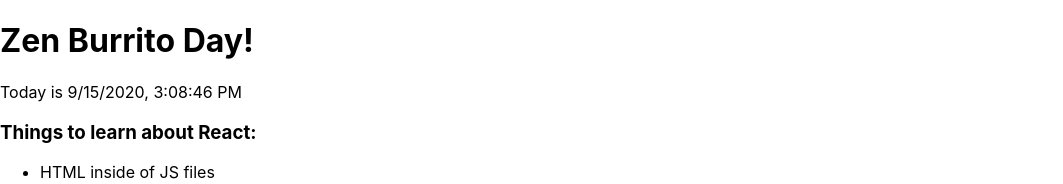
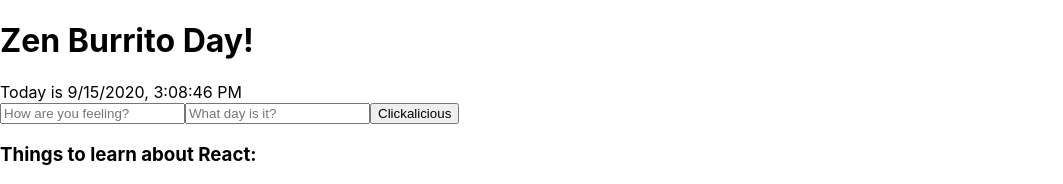
Before and after one commit to jhinderer717/tarjan-react-intro, a React (Create React App) app: page / in a window 1280 px wide. Shown: the top 184 px of the page, without its empty margins (0-1063 px from the left). Built offline with nearby package versions, Linux system fonts and the light colour scheme.

Commit message:
event.target.value

```diff
--- a/src/App.js
+++ b/src/App.js
@@ -19,19 +19,43 @@
   state = {
     whatDayIsIt: 'Burrito Day',
     feeling: 'Zen',
-    human: [
-      {
-        firstName: 'John',
-        lastName: 'Greatest'
-      },
-      {
-        //...
-      }
-    ]
+
+    // When I click a button
+    // I want this to change to:
+    //
+    // whatDayIsIt: 'Cage Day',
+    // feeling: 'Clickalus'
+  }
+
+  // Save a `this`!
+  // Use arrow functions
+  // Arrow functions will save you
+  clickalicious = () => {
+    // Always use this.setState()
+    console.log('clickalicious was called');
+    this.setState({
+      feeling: 'Clickalus',
+      whatDayIsIt: 'Cage Day'
+    });
+  }
+
+  onFeelingChange = (event) => {
+    console.log('event.target', event.target);
+    console.log('event.target.value', event.target.value);
+
+    this.setState({
+      feeling: event.target.value
+    });
+  }
+
+  onDayChange = (event) => {
+    this.setState({
+      whatDayIsIt: event.target.value
+    });
   }
 
 
-  myAwesomeFunction(){
+  myAwesomeFunction(){ // Didn't use word function because this was made in a class
     console.log('I have a state!', this.state);
   }
 
@@ -43,6 +67,9 @@
     // Awesome function
     this.myAwesomeFunction();
 
+    // If it was jQuery
+    // $(document).on('click', 'button', this.clickalicious);
+
 
     // Return some JSX
     // JSX === "Javascript eXtended"
@@ -51,6 +78,10 @@
         <h1>{this.state.feeling} {this.state.whatDayIsIt}!</h1>
 
         <div>Today is {getDate()}</div>
+
+        <input type="text" placeholder="How are you feeling?" onChange={this.onFeelingChange} />
+        <input type="text" placeholder="What day is it?" onChange={this.onDayChange} />
+        <button onClick={this.clickalicious}>Clickalicious</button>
 
         <h3>Things to learn about React:</h3>
         <ThingsToLearn />
```
Also changed, not shown: 1 other file (tests, documents, lock files or other folders).
